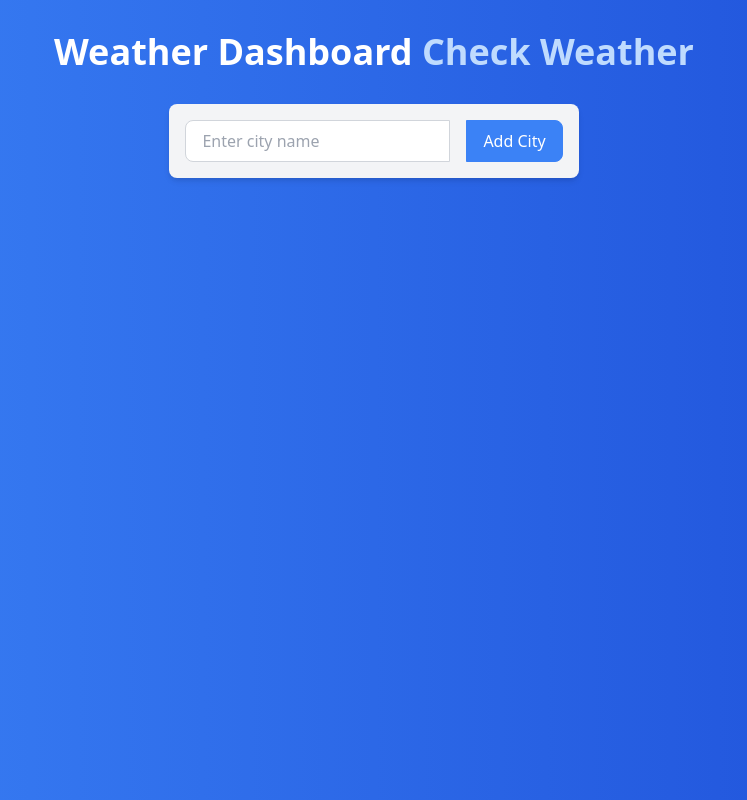
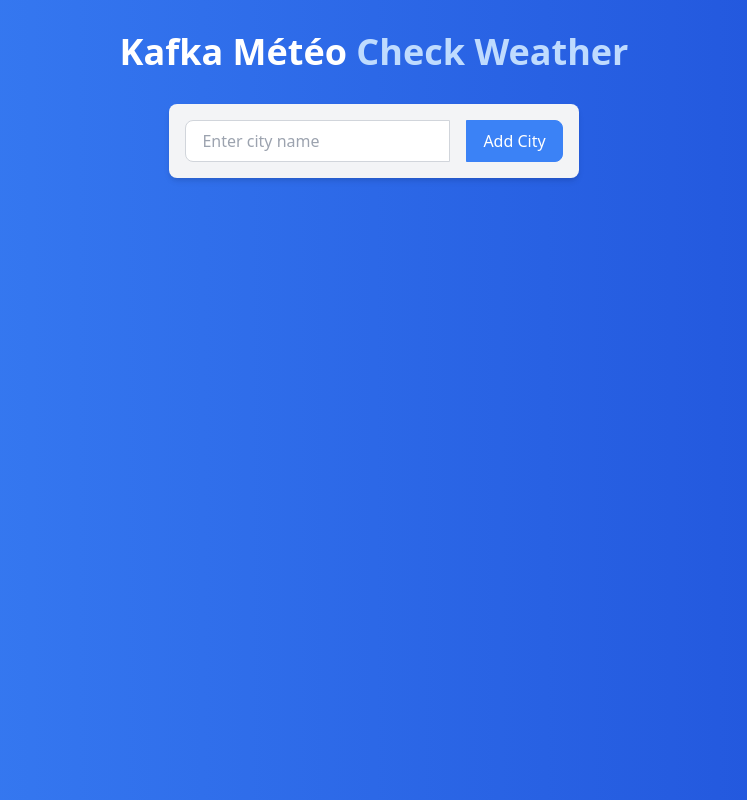
Before and after one commit to ecabral12/kafka, a website: page src/public/index.html in a window 1280 px wide. Shown: the whole page, without its empty margins (266-1013 px from the left). Drawn offline with nearby package versions, Linux system fonts and the light colour scheme.

Commit message:
project don

```diff
--- a/docker-compose.yml
+++ b/docker-compose.yml
@@ -1,4 +1,3 @@
-version: '3.8'
 
 services:
   kafdrop:
--- a/src/public/index.html
+++ b/src/public/index.html
@@ -9,7 +9,7 @@
 </head>
 <body class="bg-gradient-to-r from-blue-500 to-blue-700 text-white min-h-screen flex flex-col">
     <header class="text-center py-8 bg-gradient-to-r from-blue-500 to-blue-700">
-        <h1 id="title" class="text-4xl font-extrabold text-white">Weather Dashboard <a href="https://weather.com" target="_blank" class="text-blue-200 hover:text-blue-100">Check Weather</a></h1>
+        <h1 id="title" class="text-4xl font-extrabold text-white">Kafka Météo <a href="https://weather.com" target="_blank" class="text-blue-200 hover:text-blue-100">Check Weather</a></h1>
     </header>
 
     <form id="cityForm" class="flex gap-4 justify-center max-w-lg mx-auto mb-4 bg-gray-100 rounded-lg p-4 shadow-md">
```
Also changed, not shown: dist/public/index.html, dist/server.js, pnpm-lock.yaml, 2 other files.
